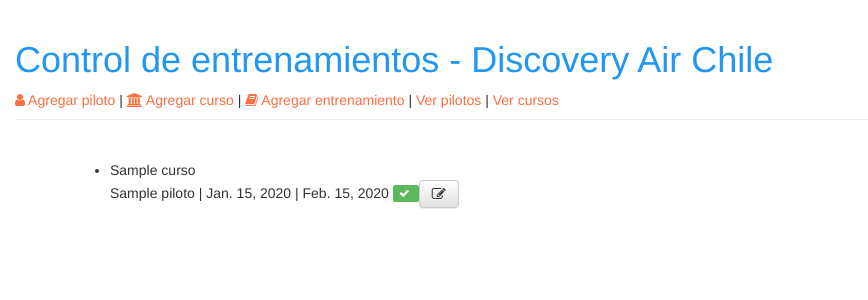
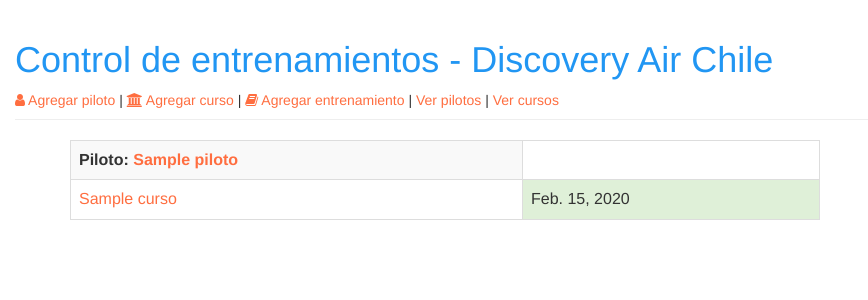
Before and after one commit to Panchosama/training, a Django app: page / in a window 1280 px wide. Shown: the top 300 px of the page, without its empty margins (0-868 px from the left). Run offline with Django 3.2, Linux system fonts and the light colour scheme; tables that the repository leaves empty hold one stand-in row (values such as "Sample post"); some libraries are stand-ins or nearby versions.

Commit message:
Actualización de página inicial

```diff
--- a/training/static/css/training.css
+++ b/training/static/css/training.css
@@ -7,6 +7,6 @@
 	color:#FF6E40;
 }
 
-h1, h1 a, h2, h3, h4{
+h1, h1 a, h2, h3, h4, legend{
 	color:#2196F3;
 }
--- a/training/templates/training/base.html
+++ b/training/templates/training/base.html
@@ -10,7 +10,7 @@
 	<body>
 
 		<div class="page-header">
-			<h1><a href="/">Control de entrenamientos - Discovery Air Chile</a></h1>
+			{% block title %}<h1><a href="/">Control de entrenamientos - Discovery Air Chile</a></h1>{% endblock %}
 
 			<a href="{% url 'piloto_new' %}"><span class="fa fa-user" aria-hidden="true"></span> Agregar piloto</a>  |
 			<a href="{% url 'curso_new' %}"><span class="fa fa-bank" aria-hidden="true"></span> Agregar curso</a>  |
@@ -22,7 +22,7 @@
 			<div class="row">
 				<div class="col-md-8">
 
-					{% block content%}
+					{% block content %}
 					{% endblock %}
 
 				</div>
--- a/training/templates/training/curso_detail.html
+++ b/training/templates/training/curso_detail.html
@@ -4,6 +4,7 @@
 	<h2>{{curso.nombre}}</h2>
 	<ul>
 		<li>Duración: {{curso.vigencia}} meses</li>
+		<a class="btn btn-default" href="{% url 'curso_edit' pk=curso.pk %}"><span class="fa fa-edit"></span> Editar</a>
 	</ul>
 	<h3>Pilotos</h3>
 	{% if not pilotos %}
@@ -30,7 +31,6 @@
 					<td>{{ p.fecha }}</td>
 					<td>{{ p.vencimiento }}</td>
 				</tr>
-
 				{% endfor %}
 			</tbody>
 		</table>
--- a/training/templates/training/curso_list.html
+++ b/training/templates/training/curso_list.html
@@ -1,6 +1,8 @@
 {% extends 'training/base.html' %}
 
 {% block content %}
+	{% if cursos %}
+
 	<table class="table table-striped table-bordered">
 		<legend>Listado de cursos</legend>
 		<thead class="thead-default">
@@ -20,4 +22,7 @@
 		{% endfor %}
 		</tbody>
 	</table>
+	{% else %}
+		<h4>No hay cursos registrados</h4>
+	{% endif %}
 {% endblock %}
--- a/training/templates/training/index.html
+++ b/training/templates/training/index.html
@@ -2,39 +2,62 @@
 
 {% block content %}
 
-	<br >
-<!--	<table class="table table-striped table-bordered">
-		<td>
-		{% for curso in cursos%}
-	    <th>{{curso.nombre}}</th>
-		</td>
-	    {% for piloto in curso.entrenamientos.all %}
-		<td>
-	    	<tr>{{piloto.nombre}}</tr>
+{% for p in pilotos %}
 
-	    {% endfor %}
-	    </td>
-	{% endfor %}
-	</table>
--->
-<ul>
-{% for e in entrenamientos %}
-	<li>{{e.curso}}</li>
-	{% if e.piloto %}
-		{{e.piloto}} | {{e.fecha}} | {{e.vencimiento}}
-		{% if e.alerta == "warn" %}
-		<span class="label label-warning"><span class="fa fa-exclamation"></span>  {{ e.dif.days }} d&iacute;as</span>
-			{% elif e.alerta == "dang" %}
-		<span class="label label-danger"><span class="fa fa-minus-circle"></span>  {{ e.dif.days }} d&iacute;as</span>
-			{% else %}
-		<span class="label label-success"><span class="fa fa-check"></span> </span>
+
+<table class="table table-striped table-bordered">
+
+<!-- Fila 1 -->
+	<tr>
+		<th>Piloto: <a href="{% url 'piloto_detail' pk=p.pk %}">
+    				{{ p.nombre }}
+    			</a>
+    	</th>
+
+	</tr>
+
+<!-- Fila 2+ -->
+	<!-- Obtengo piloto -->
+	{% if p.id in pil %}
+		{% for e in entrenamientos %}
+			{% if e.piloto.id == p.id %}
+		<tr>
+    		<td>
+    			<a href="{% url 'curso_detail' pk=e.curso.pk %}">
+    				{{ e.curso.nombre }}
+    			</a>
+    		</td>
+
+    <!-- Obtengo curso y entrenamiento -->
+
+
+
+													{% if e.alerta == "warn" %}
+											<td class="warning">
+														{% elif e.alerta == "dang" %}
+											<td class="danger">
+														{% else %}
+											<td class="success">
+													{% endif %}
+									    		{{ e.vencimiento }}
+					</td>
+
+
+		</tr>
 			{% endif %}
+		{% endfor %}
+	{% else %}
+<!-- Fin Filas 2+ -->
+	 <tr><td colspan=2>
 
-		<a class="btn btn-default" href="{% url 'entrenamiento_edit' pk=e.pk %}"><span class="fa fa-edit"></span></a>
-			<br />
+	 No hay registros asociados a este piloto
+	</td></tr>
 	{% endif %}
 
+	</table>
+<br/><br/>
+
+
 {% endfor %}
-</ul>
 
 {% endblock %}
--- a/training/templates/training/piloto_detail.html
+++ b/training/templates/training/piloto_detail.html
@@ -3,9 +3,9 @@
 {% block content %}
 	<h2>{{piloto.nombre}}</h2>
 	<ul>
-		<li>N&uacute;mero de licencia: {{piloto.licencia}}</li>
+		<li>N&uacute;mero de licencia: {{ piloto.licencia }}</li>
 	</ul>
-	 <a class="btn btn-default" href="{% url 'piloto_edit' pk=piloto.pk %}"><span class="fa fa-edit"></span></a>
+	 <a class="btn btn-default" href="{% url 'piloto_edit' pk=piloto.pk %}"><span class="fa fa-edit"></span> Editar</a>
 	<h3>Cursos realizados</h3>
 	{% if not cursos %}
 		<span>No tiene cursos registrados</span>
--- a/training/templates/training/piloto_list.html
+++ b/training/templates/training/piloto_list.html
@@ -1,6 +1,7 @@
 {% extends 'training/base.html' %}
 
 {% block content %}
+	{% if pilotos %}
 	<table class="table table-striped table-bordered">
 		<legend>Listado de pilotos</legend>
 		<thead class="thead-default">
@@ -13,11 +14,14 @@
 		<tbody>
 		{% for p in pilotos %}
 			<tr>
-				<td><a href="{% url 'piloto_detail' pk=p.pk %}">{{ p.nombre }}</td>
+				<td><a href="{% url 'piloto_detail' pk=p.pk %}">{{ p.nombre }}</a></td>
 				<td>{{ p.licencia }}</td>
 				<td><a href="#">deshabilitar</a></td>
 			</tr>
 		{% endfor %}
+		{% else %}
+			<h4>No hay pilotos ingresados aún.</h4>
+		{% endif %}
 		</tbody>
 	</table>
 {% endblock %}
--- a/training/urls.py
+++ b/training/urls.py
@@ -1,15 +1,17 @@
-from django.conf.urls import include, url
+# -*- coding: utf-8 -*-
+from django.conf.urls import url
 from . import views
 
 urlpatterns =[
-	url(r'^$', views.index),
-	url(r'^pilotos/$', views.piloto_list),
-	url(r'^piloto/(?P<pk>[0-9]+)/$', views.piloto_detail, name='piloto_detail'),
-	url(r'^cursos/$', views.curso_list),
-	url(r'^entrenamiento/new/$', views.entrenamiento_new, name='entrenamiento_new'),
-	url(r'^piloto/new/$', views.piloto_new, name='piloto_new'),
-	url(r'^curso/new/$', views.curso_new, name='curso_new'),
-	url(r'^curso/(?P<pk>[0-9]+)/$', views.curso_detail, name='curso_detail'),
-	url(r'^piloto/(?P<pk>[0-9]+)/edit/$', views.piloto_edit, name='piloto_edit'),
-	url(r'^entrenamiento/(?P<pk>[0-9]+)/edit/$', views.entrenamiento_edit, name='entrenamiento_edit'),
+	url(r'^$' , views.index),
+	url(r'^pilotos/$' , views.piloto_list, name = 'piloto_list'),
+	url(r'^piloto/(?P<pk>[0-9]+)/$' , views.piloto_detail, name = 'piloto_detail'),
+	url(r'^cursos/$' , views.curso_list, name='curso_list'),
+	url(r'^entrenamiento/new/$' , views.entrenamiento_new, name = 'entrenamiento_new'),
+	url(r'^piloto/new/$' , views.piloto_new, name = 'piloto_new'),
+	url(r'^curso/new/$' , views.curso_new, name = 'curso_new'),
+	url(r'^curso/(?P<pk>[0-9]+)/$' , views.curso_detail, name = 'curso_detail'),
+	url(r'^piloto/(?P<pk>[0-9]+)/edit/$' , views.piloto_edit, name = 'piloto_edit'),
+	url(r'^entrenamiento/(?P<pk>[0-9]+)/edit/$' , views.entrenamiento_edit, name = 'entrenamiento_edit'),
+	url(r'^curso/(?P<pk>[0-9]+)/edit/$' , views.curso_edit, name = 'curso_edit'),
 ]
--- a/training/views.py
+++ b/training/views.py
@@ -5,31 +5,44 @@
 from .models import Piloto, Curso, Entrenamiento
 from .forms import EntrenamientoForm, PilotoForm, CursoForm
 
-# Create your views here.
+# Create your views here
 def index(request):
-	entrenamientos = Entrenamiento.objects.all()
-	return render(request, 'training/index.html',{'entrenamientos':entrenamientos})
+#	cursos = Curso.objects.all()
+	pilotos = Piloto.objects.all()
+	entrenamientos = Entrenamiento.objects.all( )
+	pil=Entrenamiento.objects.values_list('piloto_id', flat=True).distinct()
 
+#	e = entrenamientos.piloto.filter(curso__id=**kwargs)
+	return render(request, 'training/index.html',{'entrenamientos':entrenamientos, 'pilotos':pilotos, 'pil':pil})
+
+# Listas
 def piloto_list(request):
 	pilotos=Piloto.objects.filter(activo=True).order_by('nombre')
 	return render(request, 'training/piloto_list.html',{'pilotos':pilotos})
 
+def curso_list(request):
+	cursos=Curso.objects.all().order_by('nombre')
+	return render(request, 'training/curso_list.html',{'cursos':cursos})
+
+# Detalles
 def piloto_detail(request, pk):
 	piloto = get_object_or_404(Piloto, pk=pk)
 	cursos = Entrenamiento.objects.filter(piloto=pk).order_by('fecha')
 	return render(request, 'training/piloto_detail.html',{'piloto':piloto, 'cursos':cursos})
 
-def curso_list(request):
-	cursos=Curso.objects.all().order_by('nombre')
-	return render(request, 'training/curso_list.html',{'cursos':cursos})
+def curso_detail(request, pk):
+	curso = get_object_or_404(Curso, pk=pk)
+	pilotos = Entrenamiento.objects.filter(curso=pk).order_by('fecha')
+	return render(request, 'training/curso_detail.html',{'curso':curso, 'pilotos':pilotos})
 
+# Formularios
 def entrenamiento_new(request):
 	if request.method == "POST":
 		form = EntrenamientoForm(request.POST)
 		if form.is_valid():
 			entrenamiento = form.save(commit=False)
 			entrenamiento.save()
-			return redirect('/', pk=entrenamiento.pk)
+			return redirect('/')
 	else:
 		form = EntrenamientoForm()
 	return render(request, 'training/entrenamiento_new.html', {'form':form})
@@ -38,9 +51,10 @@
 	if request.method == "POST":
 		form=PilotoForm(request.POST)
 		if form.is_valid():
-			curso = form.save(commit=False)
-			curso.save()
-			return redirect('piloto_detail', pk=piloto.pk)
+			piloto = form.save(commit=False)
+			piloto.save()
+			return redirect('piloto_list')
+			#return redirect('piloto_detail', pk=piloto.pk)
 	else:
 		form= PilotoForm()
 	return render(request, 'training/piloto_new.html', {'form':form})
@@ -51,38 +65,46 @@
 		if form.is_valid():
 			curso = form.save(commit=False)
 			curso.save()
-			return redirect('curso_detail', pk=curso.pk)
+			return redirect('curso_list')
 	else:
 		form = CursoForm()
 	return render(request, 'training/curso_new.html', {'form':form})
 
-def curso_detail(request, pk):
-	curso = get_object_or_404(Curso, pk=pk)
-	pilotos = Entrenamiento.objects.filter(curso=pk).order_by('fecha')
-	return render(request, 'training/curso_detail.html',{'curso':curso, 'pilotos':pilotos})
-
 def piloto_edit(request, pk):
-        piloto = get_object_or_404(Piloto, pk=pk)
-        if request.method == "POST":
-            form = PilotoForm(request.POST, instance=piloto)
-            if form.is_valid():
-                piloto = form.save(commit=False)
-                piloto.author = request.user
-                piloto.save()
-                return redirect('piloto_detail', pk=piloto.pk)
-        else:
-            form = PilotoForm(instance=piloto)
-        return render(request, 'training/piloto_new.html', {'form': form})
+    piloto = get_object_or_404(Piloto, pk=pk)
+    if request.method == "POST":
+        form = PilotoForm(request.POST, instance=piloto)
+        if form.is_valid():
+            piloto = form.save(commit=False)
+            piloto.author = request.user
+            piloto.save()
+            return redirect('piloto_detail', pk=piloto.pk)
+    else:
+        form = PilotoForm(instance=piloto)
+    return render(request, 'training/piloto_new.html', {'form': form})
 
 def entrenamiento_edit(request, pk):
-        entrenamiento = get_object_or_404(Entrenamiento, pk=pk)
-        if request.method == "POST":
-            form = EntrenamientoForm(request.POST, instance=entrenamiento)
-            if form.is_valid():
-                entrenamiento = form.save(commit=False)
-                entrenamiento.author = request.user
-                entrenamiento.save()
-                return redirect('/', pk=entrenamiento.pk)
-        else:
-            form = EntrenamientoForm(instance=entrenamiento)
-        return render(request, 'training/entrenamiento_new.html', {'form': form})
+    entrenamiento = get_object_or_404(Entrenamiento, pk=pk)
+    if request.method == "POST":
+        form = EntrenamientoForm(request.POST, instance=entrenamiento)
+        if form.is_valid():
+            entrenamiento = form.save(commit=False)
+            entrenamiento.author = request.user
+            entrenamiento.save()
+            return redirect('/')
+    else:
+        form = EntrenamientoForm(instance=entrenamiento)
+    return render(request, 'training/entrenamiento_new.html', {'form': form})
+
+def curso_edit(request, pk):
+    curso = get_object_or_404(Curso, pk=pk)
+    if request.method == "POST":
+        form = CursoForm(request.POST, instance=curso)
+        if form.is_valid():
+            curso = form.save(commit=False)
+            curso.author = request.user
+            curso.save()
+            return redirect('curso_detail', pk=curso.pk)
+    else:
+        form = CursoForm(instance=curso)
+    return render(request, 'training/curso_new.html', {'form': form})
```
Also changed, not shown: daic/settings.py (+12 -2 lines), training/models.py (+9 -28 lines), README.md (added), training/migrations/0004_auto_20171114_1746.py (added), 1 other file.
